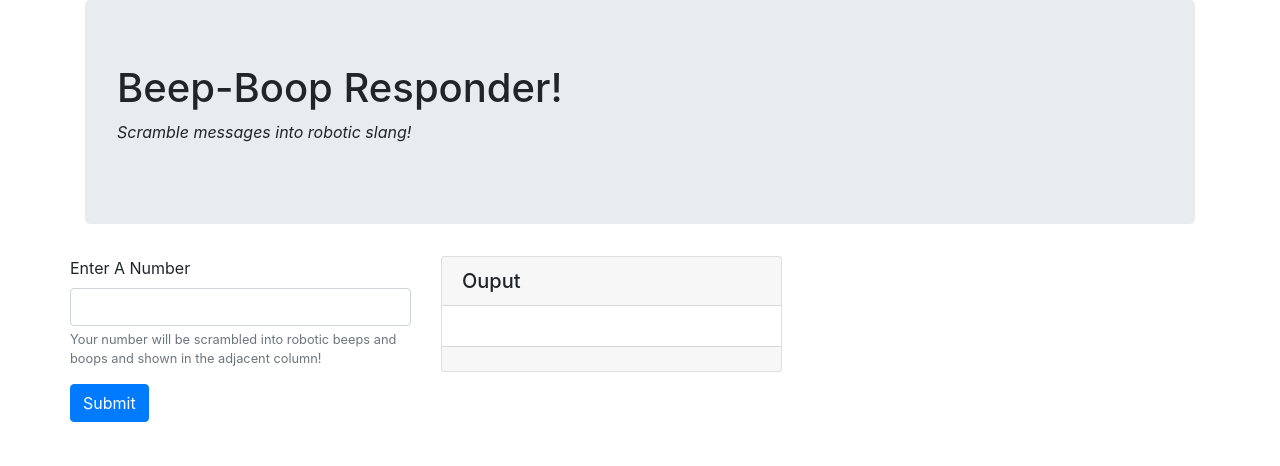
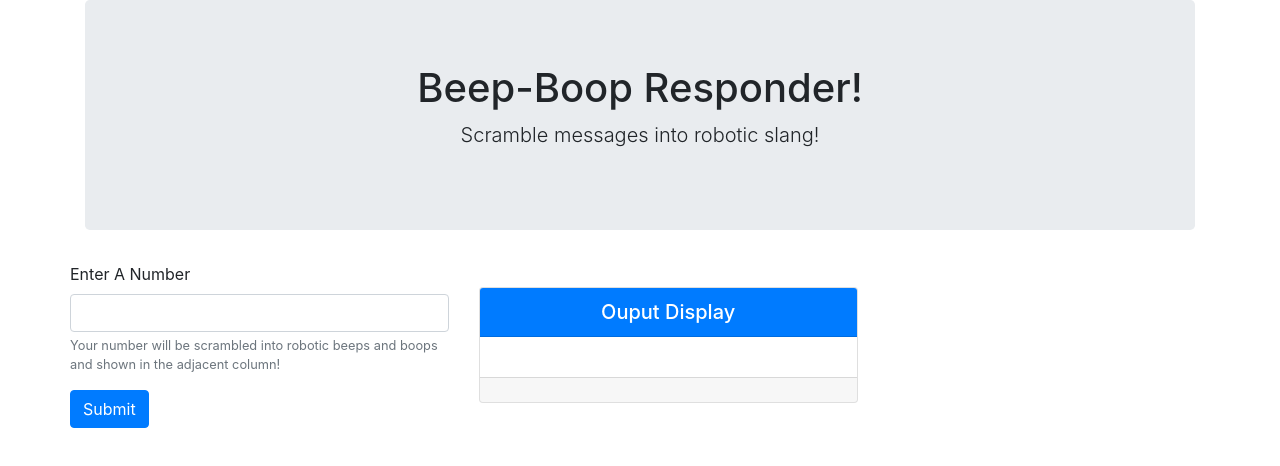
Before and after one commit to protatodev/beep-boop, a plain HTML site: page index.html in a window 1280 px wide. Drawn offline with Linux system fonts and the light colour scheme.

Commit message:
improve styling

```diff
--- a/css/styles.css
+++ b/css/styles.css
@@ -0,0 +1,7 @@
+.jumbotron {
+  text-align: center;
+}
+
+.col-sm-6 {
+  margin: auto;
+}
--- a/index.html
+++ b/index.html
@@ -16,7 +16,7 @@
       <div class="col-sm-12">
         <div class="jumbotron">
           <h1>Beep-Boop Responder!</h1>
-          <p><em>Scramble messages into robotic slang!</em></p>
+          <p class="lead">Scramble messages into robotic slang!</p>
         </div>
       </div>
       <!-- End header content -->
@@ -38,8 +38,8 @@
 
         <!-- Build output column -->
         <div class="col-sm-6">
-          <div class="card">
-            <h5 class="card-header">Ouput</h5>
+          <div class="card text-center">
+            <h5 class="card-header text-white bg-primary">Ouput Display</h5>
             <div class="card-body">
               <p class="card-text" id="output"></p>
             </div>
```
